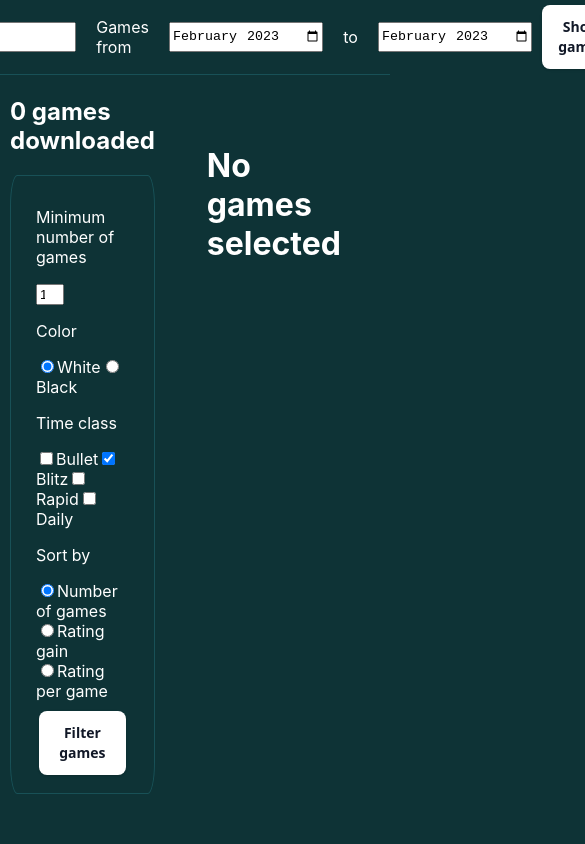
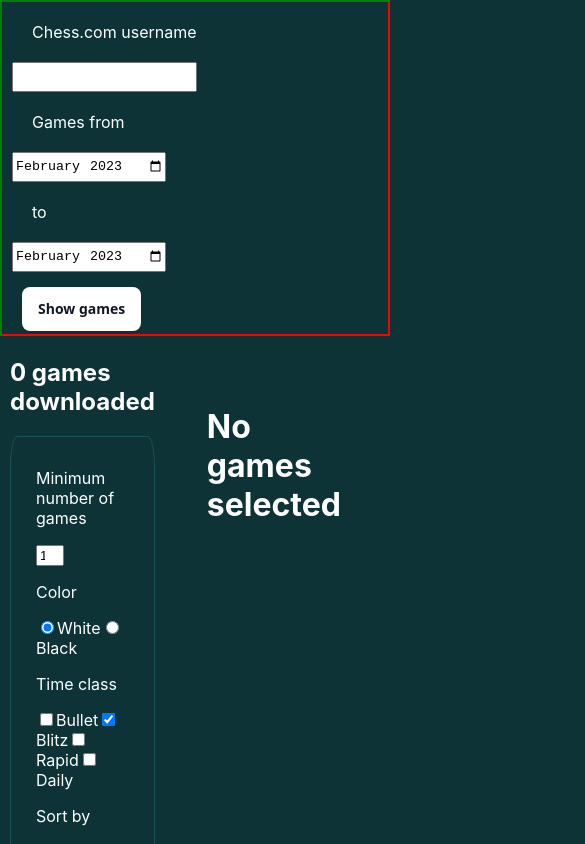
Before and after one commit to Dawid-P/chess-for-fun, a Next.js app: page / in a window 390 px wide. Shown: the top 844 px of the page, 585 px wide, since content can reach past the window. Built offline with nearby package versions, Linux system fonts and the light colour scheme.

Commit message:
some media queries

```diff
--- a/styles/Navbar.module.css
+++ b/styles/Navbar.module.css
@@ -9,6 +9,23 @@
   display: flex;
   justify-content: center;
   align-items: center;
+}
+
+@media (max-width: 1000px) {
+  .navbar {
+    height: auto;
+    border: 1px solid green;
+  }
+  .navbar form {
+    padding-left: 10px;
+    width: 100%;
+    border: red solid 1px;
+    flex-direction: column;
+    align-items: flex-start;
+  }
+  .submit {
+    margin-top: 15px;
+  }
 }
 
 .navbar label {
```
Also changed, not shown: styles/Stats.module.css (+11 -0 lines), styles/UserInfo.module.css (+13 -0 lines), styles/Rating.module.css (line endings or trailing spaces).
